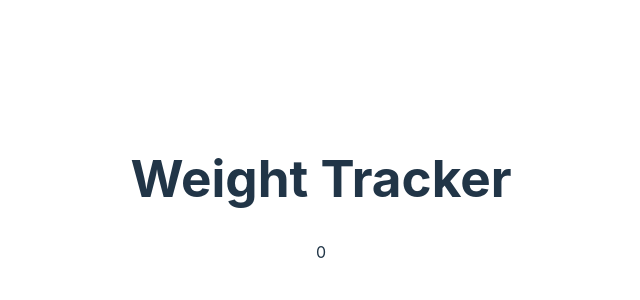
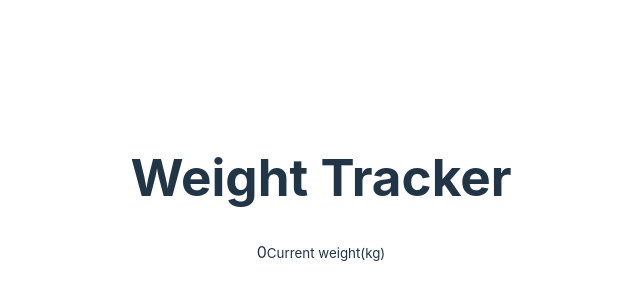
Before and after one commit to Haticesurumlu/vue3-weight-graphic, a Vue app: page / in a window 1280 px wide. Shown: the part 210-510 px from the top of the page, without its empty margins (319-959 px from the left). Built offline with nearby package versions, Linux system fonts and the light colour scheme.

Commit message:
feat: add small element for kg

```diff
--- a/src/App.vue
+++ b/src/App.vue
@@ -28,6 +28,7 @@ const addWeight = () => {
   <h1>Weight Tracker </h1>
   <div class="current">
     <span>{{currentWeight.weight}}</span>
+    <small>Current weight(kg)</small>
   </div>
 </template>
 
```
